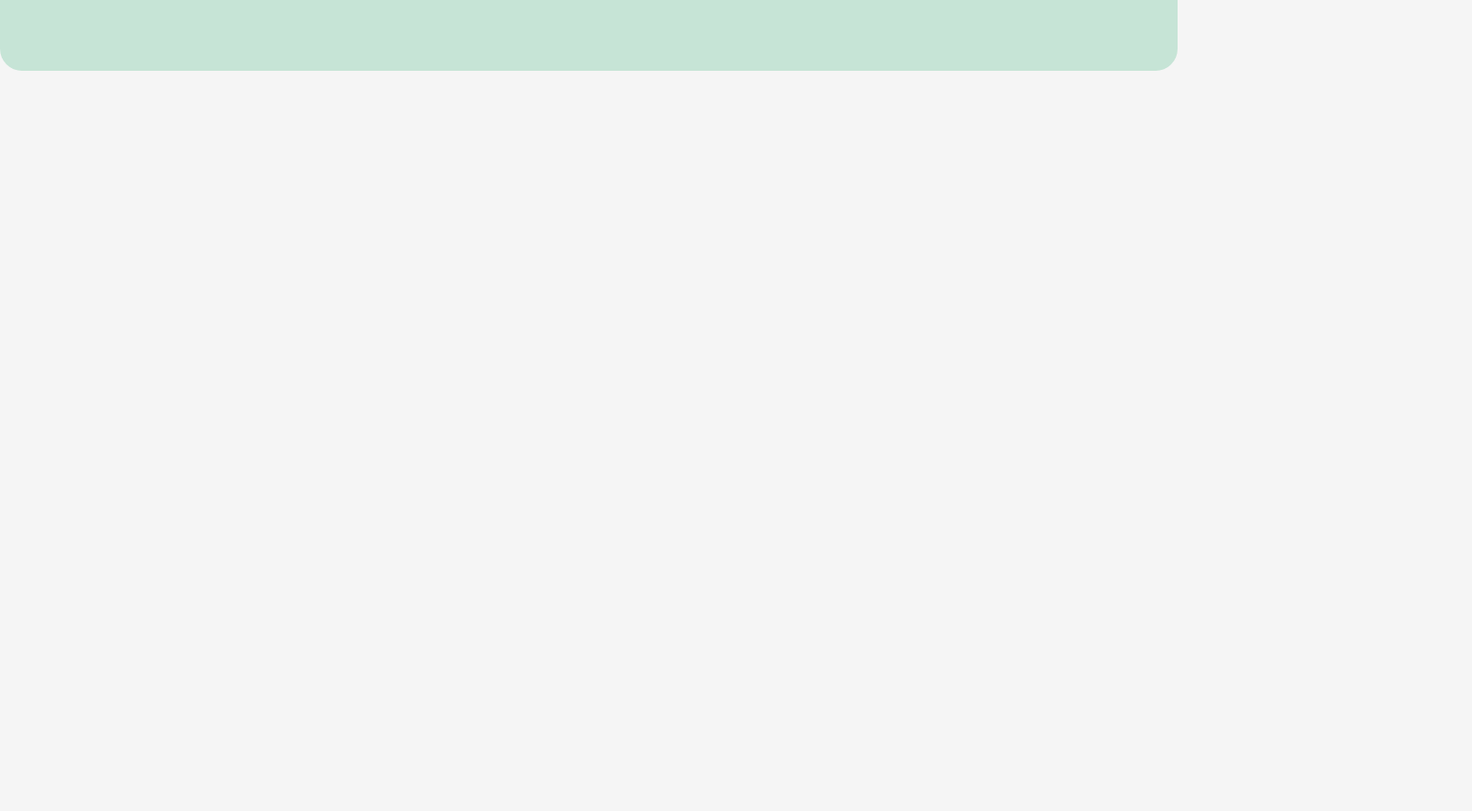
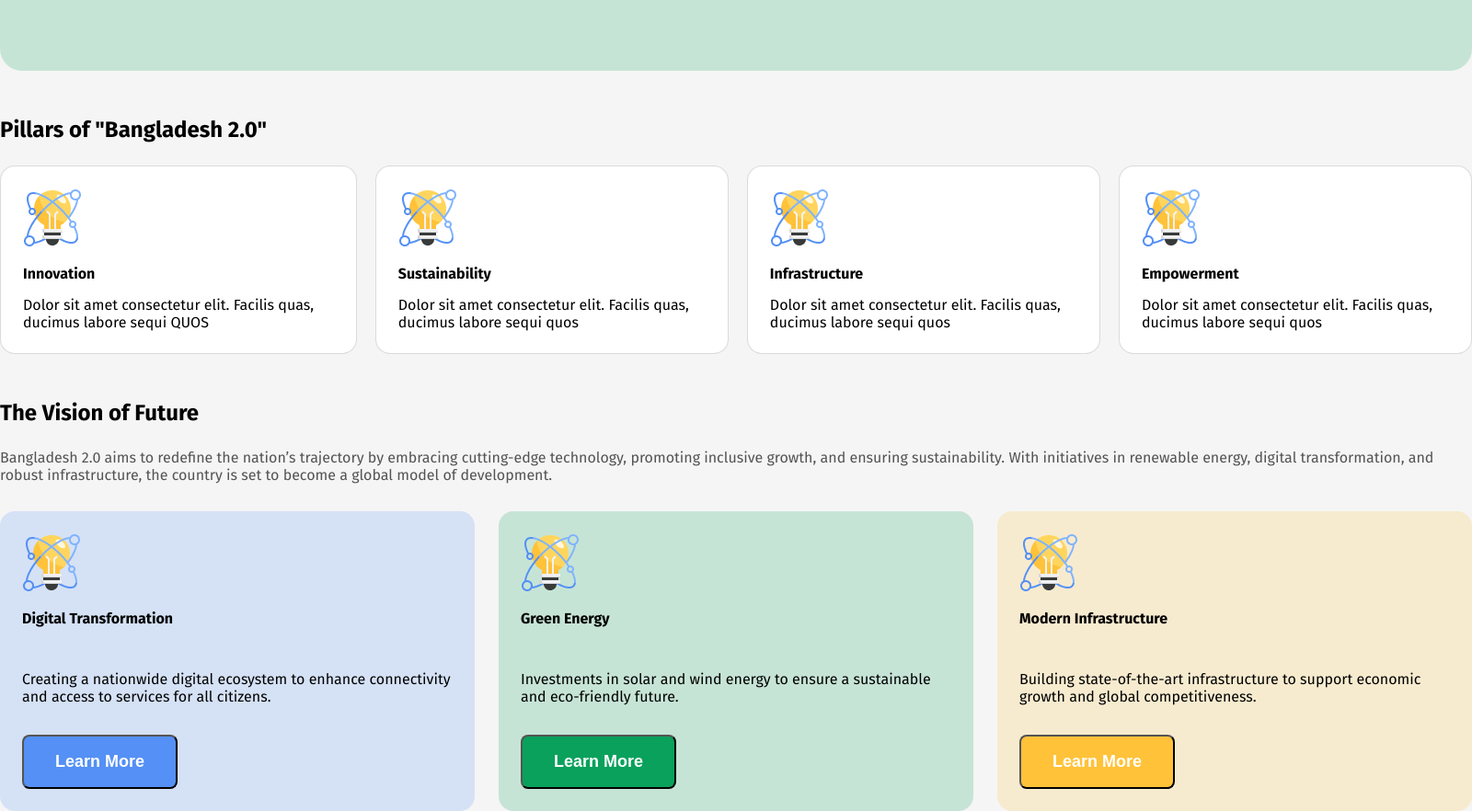
Before and after one commit to mukhlechur26h/assignment1, a plain HTML site: page index.html in a window 1280 px wide. Shown: the part 578-1460 px from the top of the page at 92% size, 1600 px wide, since content can reach past the window. Before the commit the page ends 800 px from the top, so only its background shows below. Drawn offline with Linux system fonts and the light colour scheme.

Commit message:
first commit

```diff
--- a/index.html
+++ b/index.html
@@ -31,7 +31,70 @@
         </div>
     </div>
     <div class="main-conteiner">
-
+        <!-- section.pillars.pillars-content.pillar*4>img+h4.pillar-title+p.pillar-description -->
+        <section class="pillars">
+            <h2 class="section-title">Pillars of "Bangladesh 2.0"</h2>
+            <div class="pillars-content">
+                <div class="pillar">
+                    <img src="./assets/card-icon.png" alt="">
+                    <h4 class="pillar-title">Innovation</h4>
+                    <p class="pillar-description">Dolor sit amet consectetur elit. Facilis quas, ducimus labore sequi
+                        QUOS</p>
+                </div>
+                <div class="pillar">
+                    <img src="./assets/card-icon.png" alt="">
+                    <h4 class="pillar-title">Sustainability</h4>
+                    <p class="pillar-description">Dolor sit amet consectetur elit. Facilis quas, ducimus labore sequi
+                        quos</p>
+                </div>
+                <div class="pillar">
+                    <img src="./assets/card-icon.png" alt="">
+                    <h4 class="pillar-title">Infrastructure </h4>
+                    <p class="pillar-description">Dolor sit amet consectetur elit. Facilis quas, ducimus labore sequi
+                        quos</p>
+                </div>
+                <div class="pillar">
+                    <img src="./assets/card-icon.png" alt="">
+                    <h4 class="pillar-title">Empowerment</h4>
+                    <p class="pillar-description">Dolor sit amet consectetur elit. Facilis quas, ducimus labore sequi
+                        quos</p>
+                </div>
+            </div>
+        </section>
+        <section class="vision">
+            <h2 class="section-title">The Vision of Future</h2>
+            <p class="section-description">Bangladesh 2.0 aims to redefine the nation’s trajectory by embracing
+                cutting-edge technology, promoting inclusive growth, and ensuring sustainability. With initiatives in
+                renewable energy, digital transformation, and robust infrastructure, the country is set to become a
+                global model of development.</p>
+            <div class="visions">
+                <div class="vision-items">
+                    <div class="vision-secondary">
+                        <img src="./assets/card-icon.png" alt="">
+                        <h4 class="pillar-title">Digital Transformation</h4>
+                        <p class="vision-description">Creating a nationwide digital ecosystem to enhance connectivity
+                            and access to services for all citizens.</p>
+                        <button class="btn-secondary">Learn More</button>
+                    </div>
+                </div>
+                <div class="vision-items">
+                    <div class="vision-success">
+                        <img src="./assets/card-icon.png" alt="">
+                        <h4 class="pillar-title">Green Energy</h4>
+                        <p class="vision-description">Investments in solar and wind energy to ensure a sustainable and eco-friendly future.</p>
+                        <button class="btn-success">Learn More</button>
+                    </div>
+                </div>
+                <div class="vision-items">
+                    <div class="vision-warning">
+                        <img src="./assets/card-icon.png" alt="">
+                        <h4 class="pillar-title">Modern Infrastructure</h4>
+                        <p class="vision-description">Building state-of-the-art infrastructure to support economic growth and global competitiveness.</p>
+                        <button class="btn-warning">Learn More</button>
+                    </div>
+                </div>
+            </div>
+        </section>
     </div>
     <div class="footer"></div>
 
--- a/style/style.css
+++ b/style/style.css
@@ -9,7 +9,9 @@
 }
 
 body {
-    width: 100%;
+    margin-left: auto;
+    margin-right: auto;
+    width: 1600px;
     height: auto;
     background: rgb(245, 245, 245);
 }
@@ -19,7 +21,7 @@ nav {
     display: flex;
     align-items: center;
     justify-content: space-between;
-    padding: 24px 80px;
+    padding: 24px 0px;
 }
 
 .nav-title {
@@ -43,6 +45,7 @@ nav>ul>li {
     border-radius: 8px;
     padding: 15px 30px;
 }
+
 .btn-login:hover {
     box-sizing: border-box;
     background: rgb(247, 240, 240);
@@ -60,8 +63,6 @@ nav>ul>li {
     color: rgb(255, 255, 255);
     font-size: 18px;
     font-weight: 600;
-    line-height: 22px;
-    letter-spacing: 0%;
     text-align: left;
 }
 
@@ -88,3 +89,95 @@ nav>ul>li {
     text-align: left;
     margin-bottom: 20px;
 }
+
+.section-title {
+    margin-top: 50px;
+    margin-bottom: 25px;
+
+}
+
+.pillars-content {
+    display: flex;
+    gap: 20px;
+    justify-content: space-between;
+}
+.visions
+{
+    display: grid;
+    grid-template-columns: repeat(3,1fr);
+    column-gap: 26px;
+}
+
+.pillar {
+    padding: 24px;
+    box-sizing: border-box;
+    border: 1px solid rgba(14, 14, 14, 0.15);
+    border-radius: 16px;
+    background: rgb(255, 255, 255);
+}
+
+.pillar-title {
+    padding: 15px 0px;
+}
+
+.section-description {
+    color: rgba(14, 14, 14, 0.7);
+    font-family: Fira Sans;
+    font-size: 16px;
+    font-weight: 400;
+    text-align: left;
+    margin-bottom: 30px;
+}
+
+
+.vision-items {
+    box-sizing: border-box;
+}
+
+.vision-warning,
+.vision-secondary,
+.vision-success {
+    border-radius: 16px;
+    padding: 24px;
+}
+
+.vision-secondary {
+    background: rgba(84, 144, 245, 0.2);
+}
+
+.vision-success {
+    background: rgb(198, 228, 214);
+}
+
+.vision-warning {
+    background: rgb(247, 235, 207);
+}
+
+.btn-secondary,
+.btn-success,
+.btn-warning {
+    border-radius: 8px;
+    padding: 17px 34px 17px 34px;
+    color: rgb(255, 255, 255);
+    font-size: 18px;
+    font-weight: 600;
+    text-align: left;
+}
+
+.btn-secondary {
+    background: rgb(84, 144, 245);
+
+}
+
+.btn-success {
+    background: rgb(9, 161, 92);
+}
+
+.btn-warning {
+    background: rgb(255, 194, 57);
+}
+
+.vision-description {
+    margin-top: 32px;
+    margin-bottom: 32px;
+}
```
